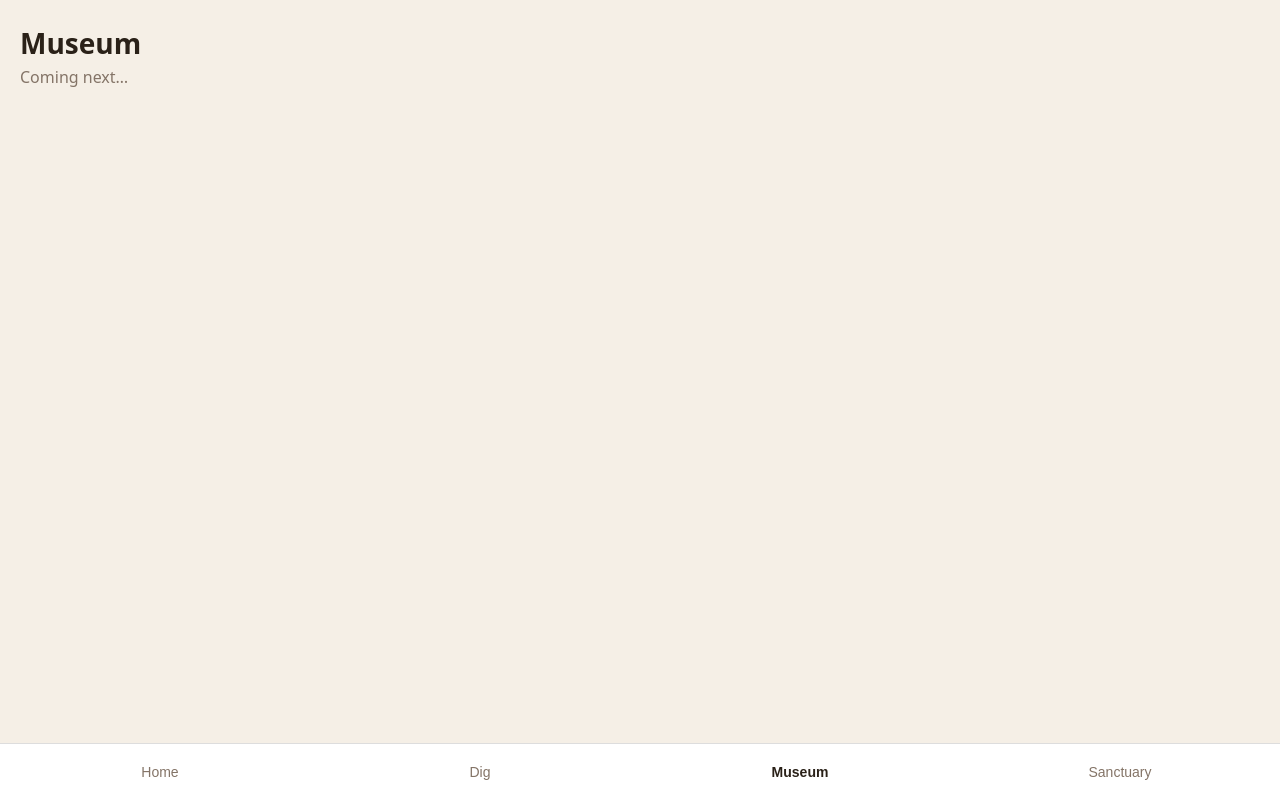
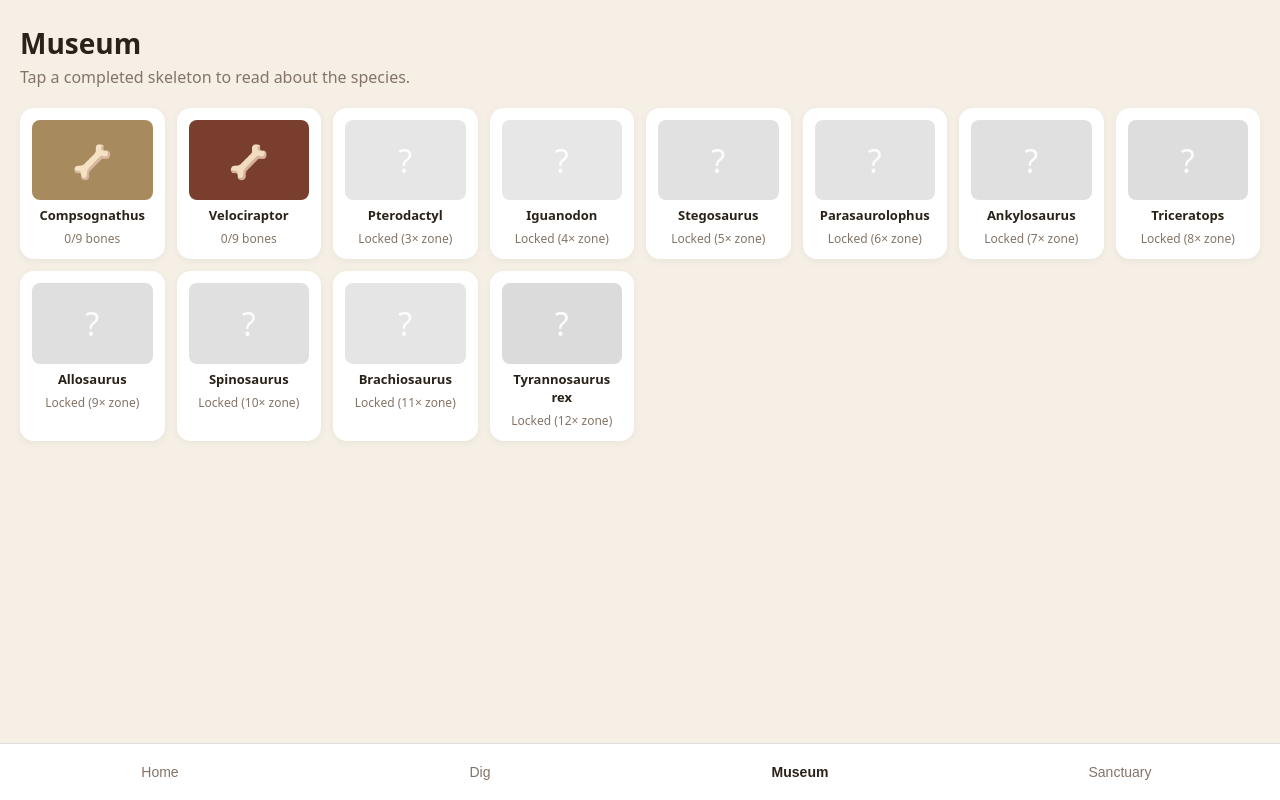
Before and after one commit to paulamor0001/cautious-palm-tree, a website built with Vite: page index.html in a window 1280 px wide. Both pictures are taken after a click on the button "Museum". Built offline with nearby package versions, Linux system fonts and the light colour scheme.

Commit message:
museum: 12-species grid, lock/progress/complete states, fact modal

```diff
--- a/css/style.css
+++ b/css/style.css
@@ -154,3 +154,56 @@ html, body {
   transition: opacity 200ms;
 }
 .dig .reveal-msg.show { opacity: 1; }
+
+.museum-grid {
+  display: grid;
+  grid-template-columns: repeat(auto-fill, minmax(140px, 1fr));
+  gap: 12px;
+}
+
+.museum-card {
+  background: #fff; border-radius: 14px; padding: 12px;
+  display: flex; flex-direction: column; align-items: center; gap: 6px;
+  box-shadow: 0 2px 8px rgba(0,0,0,0.05);
+}
+
+.museum-card .silhouette {
+  width: 100%; aspect-ratio: 1.5;
+  border-radius: 8px;
+  display: flex; align-items: center; justify-content: center;
+  font-size: 32px;
+  color: rgba(255,255,255,0.92);
+}
+
+.museum-card.locked .silhouette { opacity: 0.18; filter: grayscale(1); }
+.museum-card.complete .silhouette { box-shadow: 0 0 0 3px var(--accent) inset; }
+
+.museum-card .name { font-size: 13px; font-weight: 600; text-align: center; }
+.museum-card .progress { font-size: 12px; color: var(--muted); }
+
+.museum-card button.fact-btn {
+  border: 0; background: rgba(0,0,0,0.06);
+  border-radius: 999px; padding: 4px 10px; font-size: 11px;
+  cursor: pointer; margin-top: 4px;
+}
+
+.fact-modal {
+  position: fixed; inset: 0;
+  background: rgba(0,0,0,0.5);
+  display: flex; align-items: center; justify-content: center;
+  padding: 20px; z-index: 10;
+}
+
+.fact-modal .panel {
+  background: #fff; border-radius: 20px;
+  padding: 24px; max-width: 360px; width: 100%;
+}
+
+.fact-modal h3 { margin: 0 0 8px; }
+.fact-modal p  { margin: 0 0 16px; line-height: 1.5; }
+.fact-modal button {
+  width: 100%; min-height: 48px;
+  background: var(--museum); color: #fff;
+  border: 0; border-radius: 12px; font-size: 16px;
+  cursor: pointer;
+}
--- a/js/views/museum.js
+++ b/js/views/museum.js
@@ -1,3 +1,68 @@
-export function mount(container, ctx) {
-  container.innerHTML = '<section class="view"><h1>Museum</h1><p class="subtitle">Coming next…</p></section>';
+// js/views/museum.js
+import { BONES_PER_SPECIES, ALL_SPECIES, SPECIES_BY_ZONE } from '../constants.js';
+
+let speciesData = null;
+
+async function loadSpecies() {
+  if (speciesData) return speciesData;
+  const res = await fetch('/data/species.json');
+  speciesData = await res.json();
+  return speciesData;
 }
+
+export async function mount(container, ctx) {
+  const species = await loadSpecies();
+
+  container.innerHTML = '';
+  const view = document.createElement('section');
+  view.className = 'view';
+  view.innerHTML = `
+    <h1>Museum</h1>
+    <p class="subtitle">Tap a completed skeleton to read about the species.</p>
+    <div class="museum-grid" data-role="grid"></div>
+  `;
+  container.appendChild(view);
+
+  const grid = view.querySelector('[data-role="grid"]');
+
+  for (const key of ALL_SPECIES) {
+    const info = species[key];
+    const museumEntry = ctx.state.museum[key];
+    const zone = info.zone;
+    const zoneUnlocked = ctx.state.zones[String(zone)].unlocked;
+    const isComplete = museumEntry.bones >= BONES_PER_SPECIES;
+
+    const card = document.createElement('div');
+    card.className = `museum-card ${isComplete ? 'complete' : ''} ${zoneUnlocked ? '' : 'locked'}`;
+    card.innerHTML = `
+      <div class="silhouette" style="background:${info.tint};">${zoneUnlocked ? '🦴' : '?'}</div>
+      <div class="name">${info.displayName}</div>
+      <div class="progress">${zoneUnlocked ? `${museumEntry.bones}/${BONES_PER_SPECIES} bones` : `Locked (${zone}× zone)`}</div>
+      ${isComplete ? `<button class="fact-btn" type="button" data-species="${key}">Read fact</button>` : ''}
+    `;
+    grid.appendChild(card);
+  }
+
+  grid.addEventListener('click', (e) => {
+    const btn = e.target.closest('.fact-btn');
+    if (!btn) return;
+    const info = species[btn.dataset.species];
+    showFact(info, container);
+  });
+}
+
+function showFact(info, container) {
+  const modal = document.createElement('div');
+  modal.className = 'fact-modal';
+  modal.innerHTML = `
+    <div class="panel" role="dialog" aria-label="${info.displayName}">
+      <h3>${info.displayName}</h3>
+      <p>${info.fact}</p>
+      <button type="button">Close</button>
+    </div>
+  `;
+  modal.addEventListener('click', (e) => {
+    if (e.target === modal || e.target.tagName === 'BUTTON') modal.remove();
+  });
+  container.appendChild(modal);
+}
```
